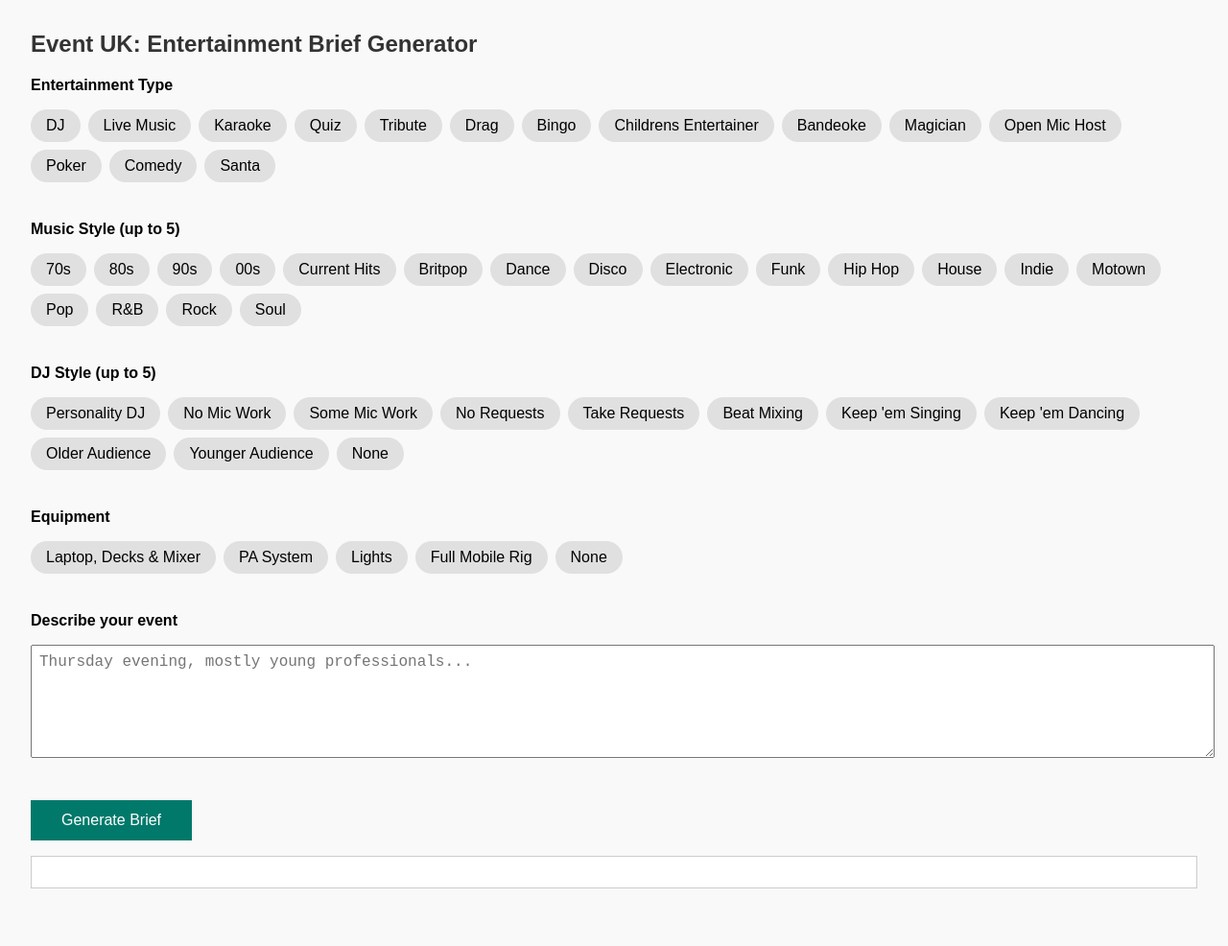
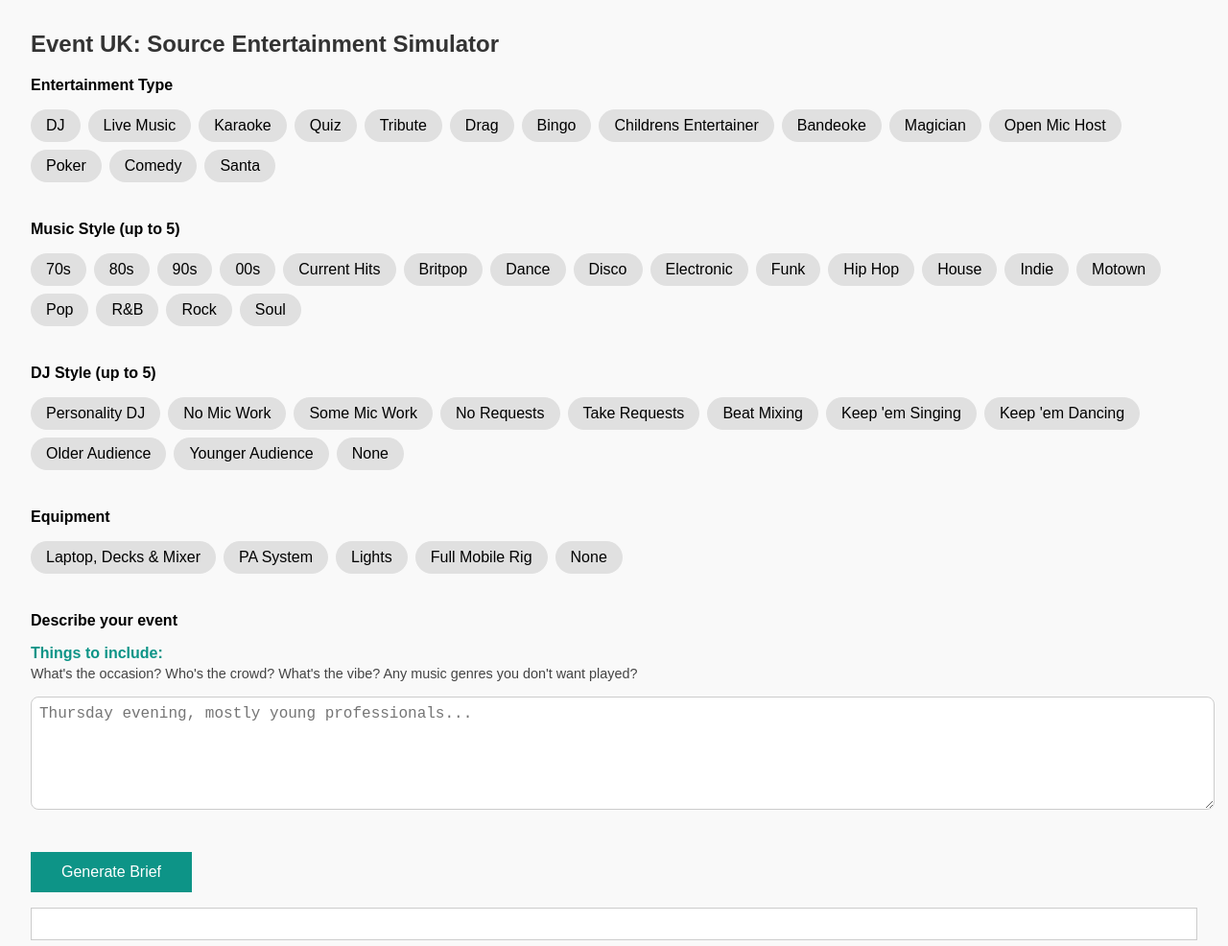
Before and after one commit to markiego1111/markiego1111.github.io, a plain HTML site: page index.html in a window 1280 px wide. Shown: the whole page at 96% size. Before the commit the page ends 958 px from the top, so only its background shows below. Drawn offline with Linux system fonts and the light colour scheme.

Commit message:
EUK AI Demo 3.html

```diff
--- a/index.html
+++ b/index.html
@@ -2,7 +2,7 @@
 <html lang="en">
 <head>
   <meta charset="UTF-8">
-  <title>Event UK Demo - Entertainment Brief Generator</title>
+  <title>Event UK Demo - Source Entertainment Simulator</title>
   <style>
     body { font-family: sans-serif; margin: 2rem; background: #f9f9f9; }
     h2 { color: #333; }
@@ -15,14 +15,43 @@
       border-radius: 2rem;
       cursor: pointer;
     }
-    .tag.selected { background: #00796b; color: white; }
-    textarea { width: 100%; height: 100px; padding: 0.5rem; font-size: 1rem; }
-    button { padding: 0.75rem 2rem; font-size: 1rem; background: #00796b; color: white; border: none; cursor: pointer; }
-    .output { background: #fff; padding: 1rem; border: 1px solid #ccc; margin-top: 1rem; }
+    .tag.selected { background: #0D9487; color: white; }
+    textarea {
+      width: 100%;
+      height: 100px;
+      padding: 0.5rem;
+      font-size: 1rem;
+      border-radius: 0.5rem;
+      border: 1px solid #ccc;
+    }
+    button {
+      padding: 0.75rem 2rem;
+      font-size: 1rem;
+      background: #0D9487;
+      color: white;
+      border: none;
+      cursor: pointer;
+    }
+    .output {
+      background: #fff;
+      padding: 1rem;
+      border: 1px solid #ccc;
+      margin-top: 1rem;
+    }
+    .helper-text {
+      color: #0D9487;
+      font-weight: bold;
+      margin-bottom: 0.25rem;
+    }
+    .hint {
+      font-size: 0.9rem;
+      color: #444;
+      margin-bottom: 1rem;
+    }
   </style>
 </head>
 <body>
-  <h2>Event UK: Entertainment Brief Generator</h2>
+  <h2>Event UK: Source Entertainment Simulator</h2>
 
   <div class="section">
     <label>Entertainment Type</label>
@@ -46,6 +75,8 @@
 
   <div class="section">
     <label>Describe your event</label>
+    <div class="helper-text">Things to include:</div>
+    <div class="hint">What's the occasion? Who's the crowd? What's the vibe? Any music genres you don't want played?</div>
     <textarea id="eventDescription" placeholder="Thursday evening, mostly young professionals..." ></textarea>
   </div>
 
```
